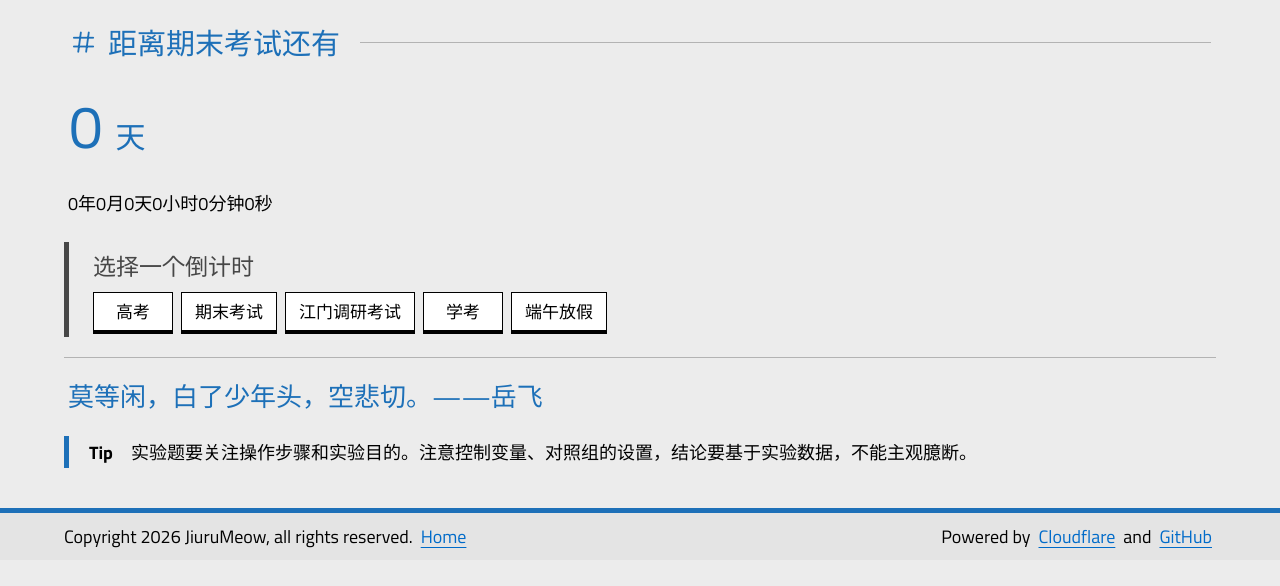
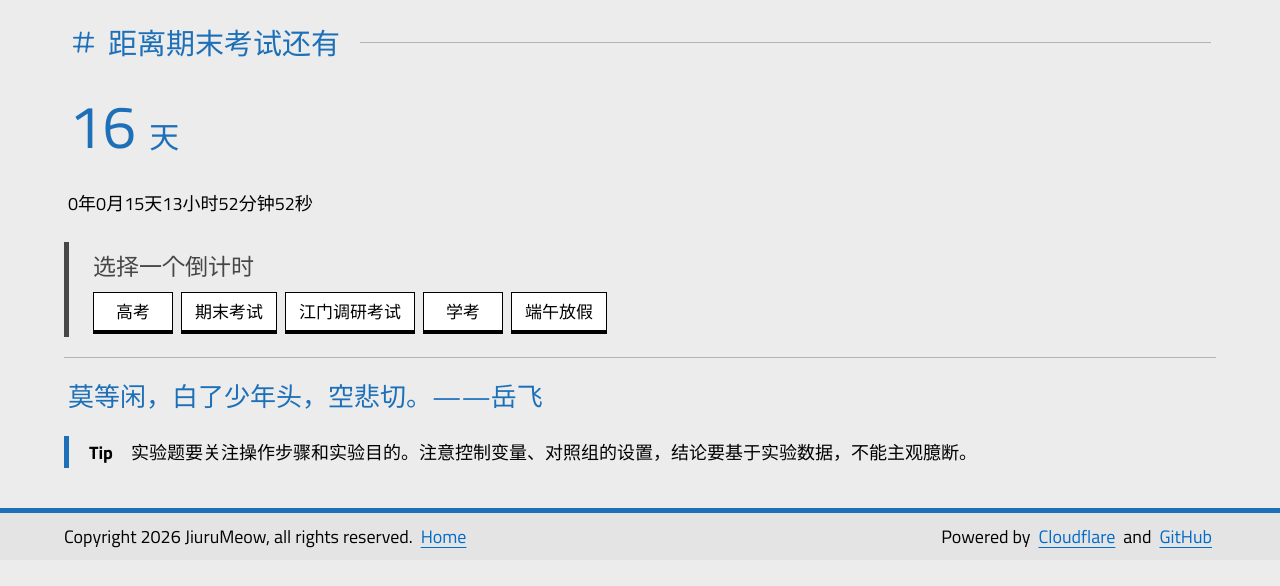
Before and after one commit to Sioneo/sioneo.github.io, a plain HTML site: page countdown/index.html in a window 1280 px wide. Drawn offline with Linux system fonts and the light colour scheme.

Commit message:
Update countdown

```diff
--- a/countdown/index.html
+++ b/countdown/index.html
@@ -11,9 +11,9 @@
     <script>
         const dateData = [
             { "name": "高考", "time": { "year": 2028, "month": 6, "day": 7, "hour": 0, "minute": 0, "second": 0 } },
-            { "name": "期末考试", "time": { "year": 2026, "month": 4, "day": 4, "hour": 17, "minute": 0, "second": 0 } },
-            { "name": "江门调研考试", "time": { "year": 2026, "month": 4, "day": 30, "hour": 17, "minute": 0, "second": 0 } },
-            { "name": "学考", "time": { "year": 2026, "month": 4, "day": 30, "hour": 17, "minute": 0, "second": 0 } },
+            { "name": "期末考试", "time": { "year": 2026, "month": 6, "day": 15, "hour": 0, "minute": 0, "second": 0 } },
+            { "name": "江门调研考试", "time": { "year": 2026, "month": 7, "day": 6, "hour": 0, "minute": 0, "second": 0 } },
+            { "name": "学考", "time": { "year": 2026, "month": 7, "day": 9, "hour": 0, "minute": 0, "second": 0 } },
             { "name": "端午放假", "time": { "year": 2026, "month": 6, "day": 18, "hour": 17, "minute": 0, "second": 0 } }
         ]
         var scheduleIndex = 1;
```
